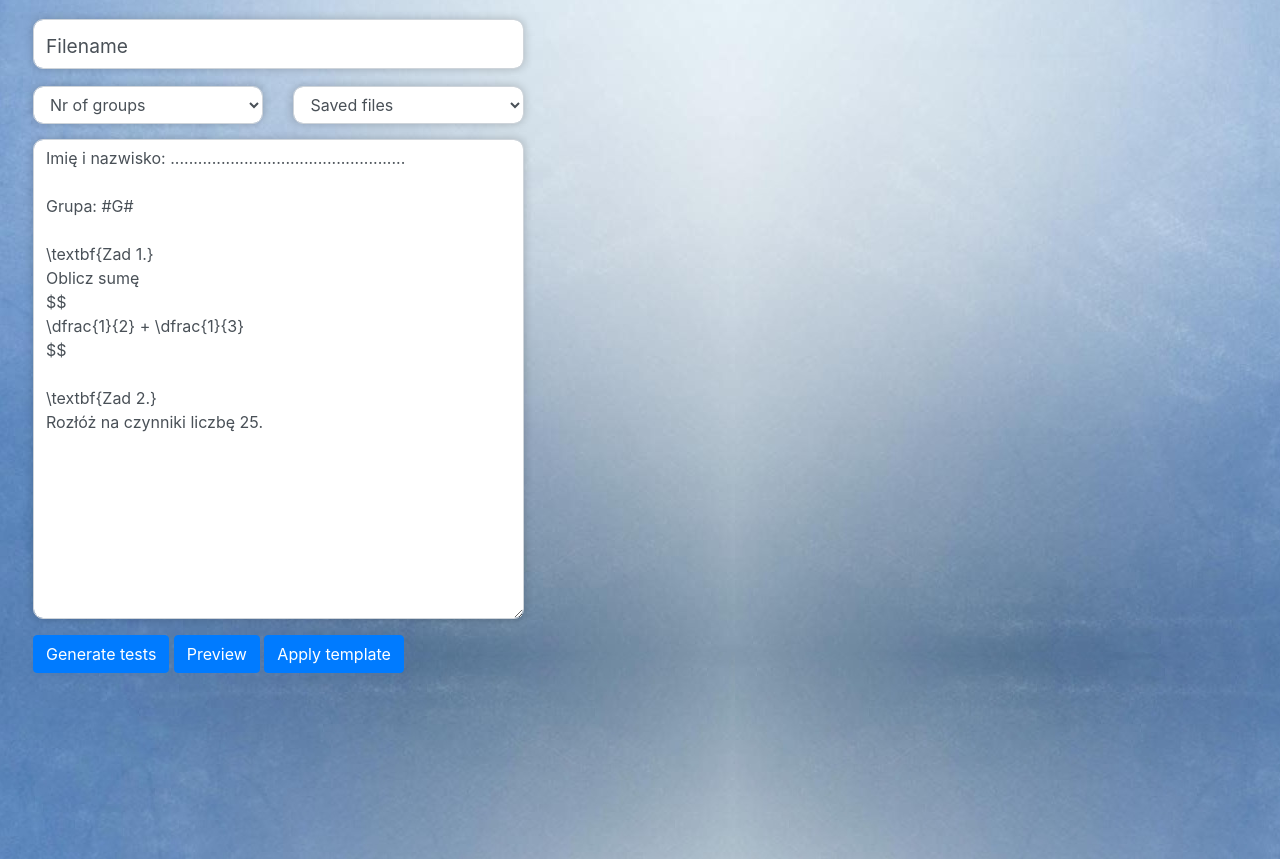
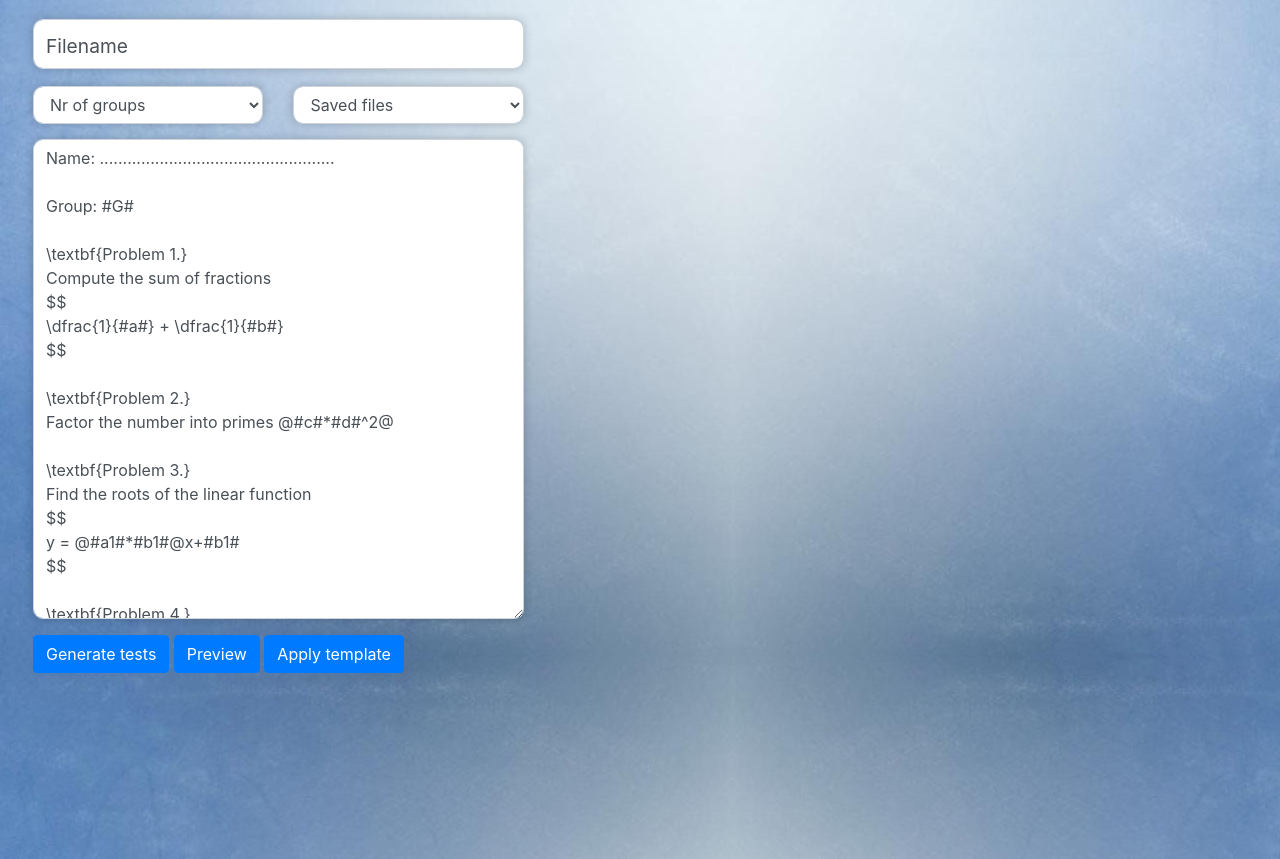
Before and after one commit to piotrw777/FinalProject_cs50, a Flask app: page / in a window 1280 px wide. Shown: the part 56-915 px from the top of the page. Run offline with Flask 3, Linux system fonts and the light colour scheme; the visitor is signed in with stand-in values (Sample User, id 1); data that the repository does not hold is empty; parts of the project's set-up code (start-up, migrations or seed data) failed here and were passed over; some libraries are stand-ins or nearby versions.

Commit message:
Add more examples

```diff
--- a/static/script.js
+++ b/static/script.js
@@ -157,7 +157,7 @@ function validate_min_max(variable) {
     }
 
     if (ret_val == true && (Number(max_val) < Number(min_val))) {
-        error_box_max.innerHTML = "Maximum value less than minmum value";
+        error_box_max.innerHTML = "Max value less than min value";
         ret_val = false;
     }
 
--- a/templates/index.html
+++ b/templates/index.html
@@ -68,18 +68,36 @@
         </div>
 
         <textarea class="form-control" id="LateXCode" rows="3" oninput="update_variables_forms()" onchange="update_variables_forms()">
-Imię i nazwisko: ...................................................
+Name: ...................................................
 
-Grupa: #G#
+Group: #G#
 
-\textbf{Zad 1.}
-Oblicz sumę
+\textbf{Problem 1.}
+Compute the sum of fractions
 $$
-\dfrac{1}{2} + \dfrac{1}{3}
+\dfrac{1}&#123;#a#&#125; + \dfrac{1}&#123;#b#&#125;
 $$
 
-\textbf{Zad 2.}
-Rozłóż na czynniki liczbę 25.
+\textbf{Problem 2.}
+Factor the number into primes @#c#*#d#^2@
+
+\textbf{Problem 3.}
+Find the roots of the linear function
+$$
+y = @#a1#*#b1#@x+#b1#
+$$
+
+\textbf{Problem 4.}
+Find the roots of the equation:
+$$
+x^2-@#e#+#f#@x+@#e#*#f#@ = 0
+$$
+
+\textbf{Problem 5. }
+Compute the squareroot
+$$
+\sqrt{@#x#^2+3*#y#^2@+@2*#x#*#y#@\sqrt{3}}
+$$
         </textarea>
       <button class="btn btn-primary mb-2" onclick="sendUserData()">Generate tests</button>
       <button class="btn btn-primary mb-2" onclick="generate_preview()">Preview</button>
```
